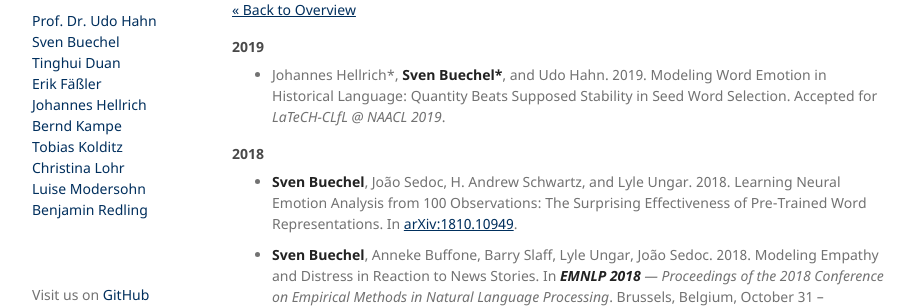
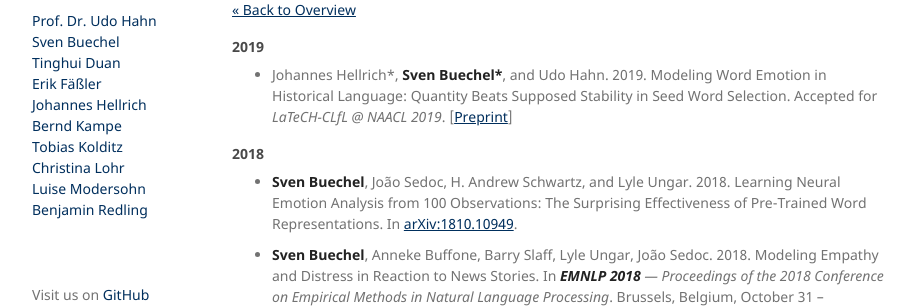
Before and after one commit to JULIELab/JULIELab.github.io, a Jekyll site: the page built from Staff/Buechel/publication.md, in a window 1280 px wide and 900 px high. Shown: the part 154-462 px from the top of the window, without its empty margins (178-1097 px from the left). Built offline with Jekyll 4.4.1, drawn with Linux system fonts in a browser that asks for light colours; our own code applies the rules of GitHub Pages for plain Markdown files.

Commit message:
Update publication.md

```diff
--- a/Staff/Buechel/publication.md
+++ b/Staff/Buechel/publication.md
@@ -8,7 +8,7 @@
 
 #### 2019
 
-* Johannes Hellrich\*, **Sven Buechel\***, and Udo Hahn. 2019. Modeling Word Emotion in Historical Language: Quantity Beats Supposed Stability in Seed Word Selection. Accepted for *LaTeCH-CLfL @ NAACL 2019*.
+* Johannes Hellrich\*, **Sven Buechel\***, and Udo Hahn. 2019. Modeling Word Emotion in Historical Language: Quantity Beats Supposed Stability in Seed Word Selection. Accepted for *LaTeCH-CLfL @ NAACL 2019*. [[Preprint](https://arxiv.org/abs/1806.08115)]
 
 #### 2018
 
```
